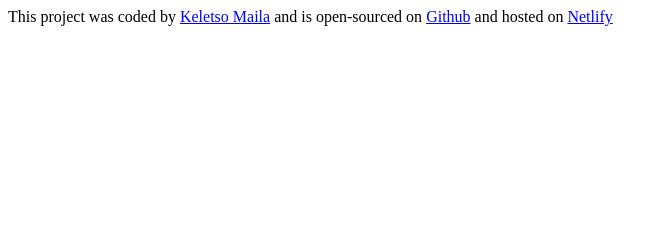
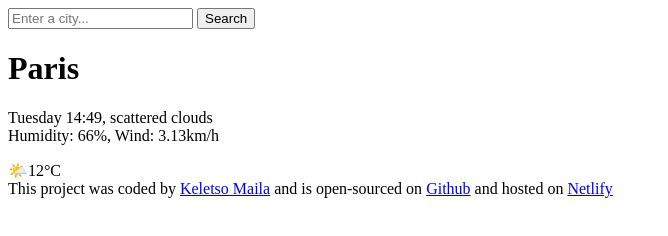
Before and after one commit to Kele-cyber/Boso, a plain HTML site: page index.html in a window 1280 px wide. Shown: the whole page, without its empty margins (0-668 px from the left). Drawn offline with Linux system fonts and the light colour scheme.

Commit message:
Added content to the HTML file

```diff
--- a/index.html
+++ b/index.html
@@ -6,6 +6,22 @@
     <title>Boso</title>
 </head>
 <body>
+    <header>
+        <form >
+            <input type="search" placeholder="Enter a city..." required>
+            <input type="submit" value="Search">
+        </form>
+    </header>
+    <main>
+        <div>
+            <h1>Paris</h1>
+            <p>Tuesday 14:49, scattered clouds
+            <br>
+            Humidity: 66%, Wind: 3.13km/h
+            </p>
+        </div>
+        <div>🌤️12°C</div>
+    </main>
     <footer>
         This project was coded by <a href="https://github.com/Kele-cyber" target="_blank">Keletso Maila</a> and is open-sourced on
         <a href="https://github.com/Kele-cyber/Boso" target="_blank">Github</a> and hosted on <a href="https://maemo-a-boso.netlify.app/" target="_blank">Netlify</a>
```
